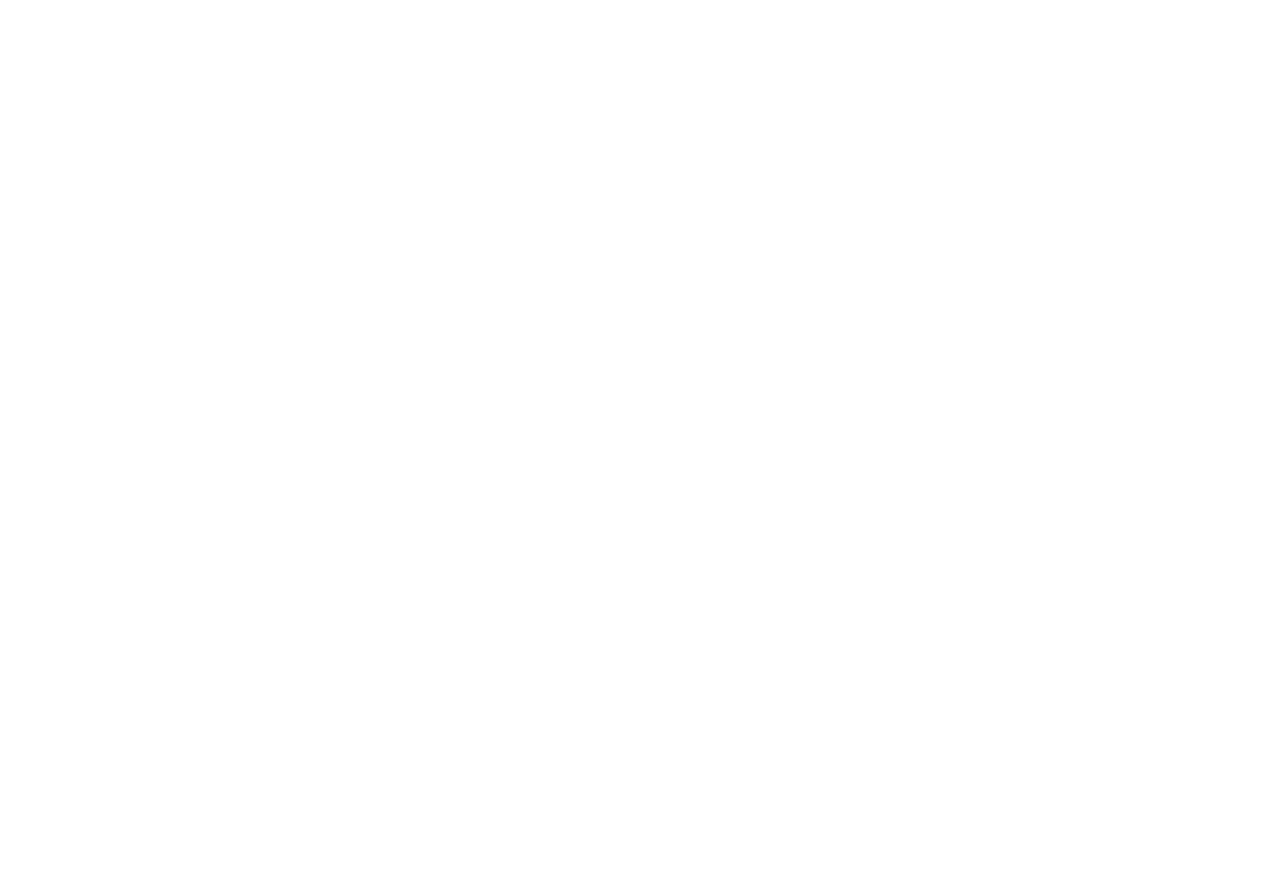
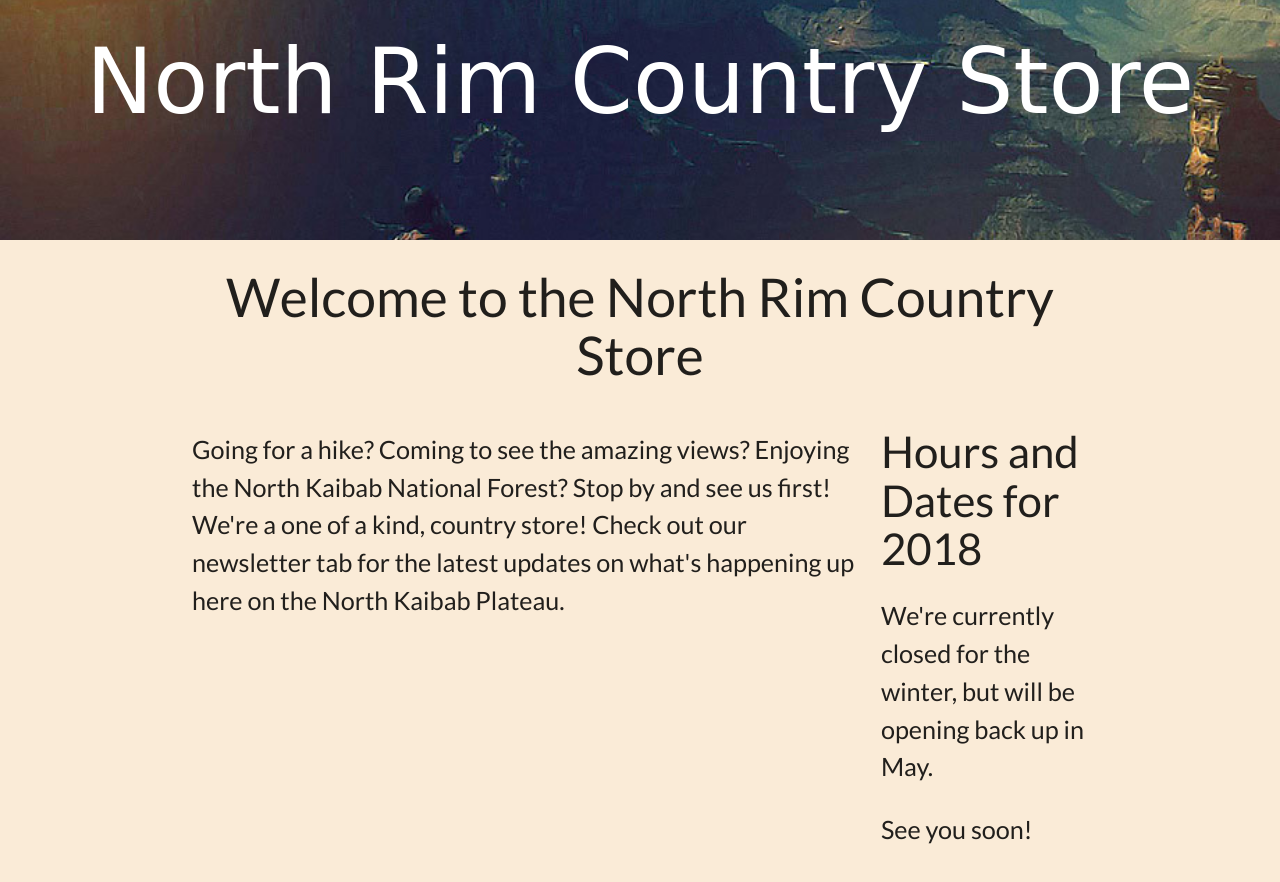
Before and after one commit to chagers/nrcs, a plain HTML site: page index.html in a window 1280 px wide. Before the commit the page ends 800 px from the top, so only its background shows below. Drawn offline with nearby package versions, Linux system fonts and the light colour scheme; a web font is replaced by a local one.

Commit message:
Adds images, begins content and layout

```diff
--- a/css/index.css
+++ b/css/index.css
@@ -1,2 +1,24 @@
 /*font-family: 'Lato', sans-serif;*/
 /*font-family: 'Rancho', cursive;*/
+
+body {
+  /* background-image: url('../images/wood-background.jpg'); */
+  background-size: cover;
+  background-color: antiquewhite;
+  font-family: 'Lato', sans-serif;
+}
+
+.parallax-container {
+  height: 16rem;
+}
+
+.title {
+  color: white;
+  font-family: 'Rancho', cursive;
+  font-size: 6rem;
+  text-align: center;
+}
+
+h2 {
+  text-align: center;
+}
--- a/index.html
+++ b/index.html
@@ -10,11 +10,34 @@
   <link href="https://fonts.googleapis.com/css?family=Lato|Rancho" rel="stylesheet">
   <!--Import materialize.css-->
   <link type="text/css" rel="stylesheet" href="css/materialize.min.css"  media="screen,projection"/>
+  <link rel="stylesheet" type="text/css" href="css/index.css">
 </head>
 <body>
+  <!-- <header> -->
+    <div class="parallax-container">
+      <h1 class="title">North Rim Country Store</h1>
+      <div class="parallax"><img src="images/tim-canyon.jpg"></div>
+    </div>
+  <!-- </header> -->
+  <section class="container">
+    <div class="row">
+      <h2>Welcome to the North Rim Country Store</h2>
+      <section class="welcome col s12 m9 l9">
+        <p class="welcome-description flow-text">
+          Going for a hike? Coming to see the amazing views? Enjoying the North Kaibab National Forest? Stop by and see us first! We're a one of a kind, country store! Check out our newsletter tab for the latest updates on what's happening up here on the North Kaibab Plateau.
+        </p>
+      </section>
+      <aside class="dates-hours col s12 m3 l3">
+        <h3>Hours and Dates for 2018</h3>
+        <p class="flow-text">We're currently closed for the winter, but will be opening back up in May.</p>
+        <p class="flow-text">See you soon!</p>
+      </aside>
+    </div>
+  </section>
 
   <!-- JQuery and Materialize -->
   <script src="https://code.jquery.com/jquery-3.2.1.min.js" integrity="sha256-hwg4gsxgFZhOsEEamdOYGBf13FyQuiTwlAQgxVSNgt4=" crossorigin="anonymous"></script>
   <script type="text/javascript" src="js/materialize.min.js"></script>
+  <script type="text/javascript" src="js/app.js"></script>
 </body>
 </html>
--- /dev/null
+++ b/js/app.js
@@ -0,0 +1,3 @@
+$(document).ready(function(){
+  $('.parallax').parallax();
+});
```
Also changed, not shown: images/tim-canyon.jpg (added), 1 other file.
